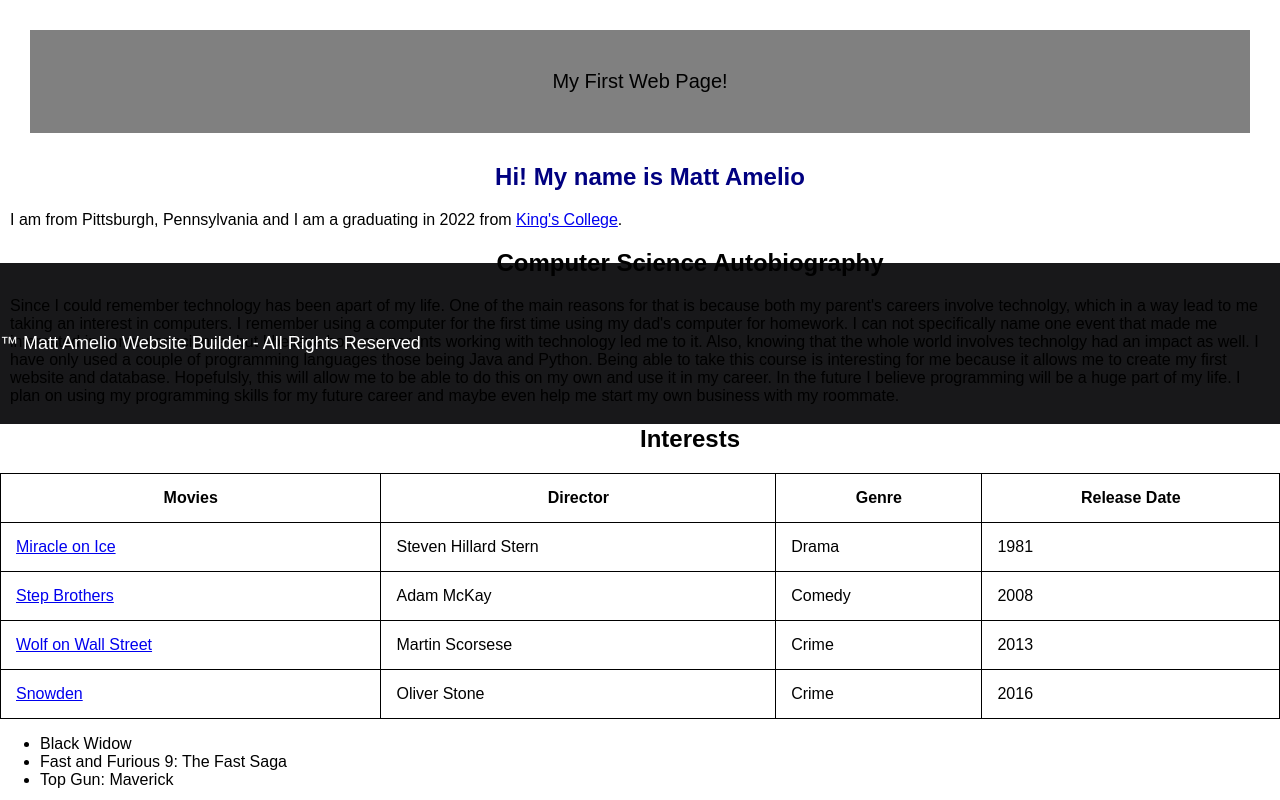
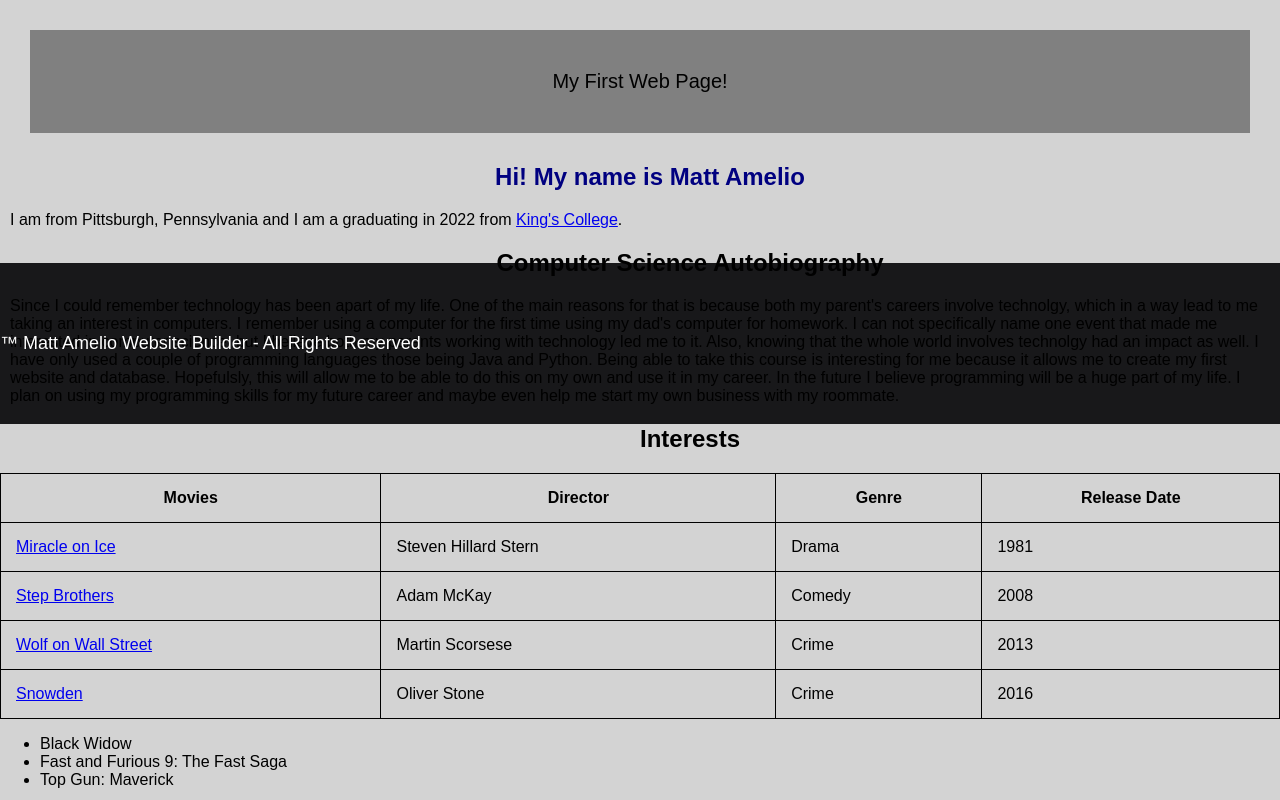
Before and after one commit to mattamelio/MattamelioCS256, a plain HTML site: page index.html in a window 1280 px wide. Shown: the top 800 px of the page. Drawn offline with Linux system fonts and the light colour scheme; a script that the page names is missing.

Commit message:
background

```diff
--- a/style.css
+++ b/style.css
@@ -1,7 +1,7 @@
 * {
   box-sizing: border-box;
   font-family: Arial, Helvetica, sans-serif;
-  background-color: light grey;
+  background-color: lightgrey;
 }
 
 header {
```
